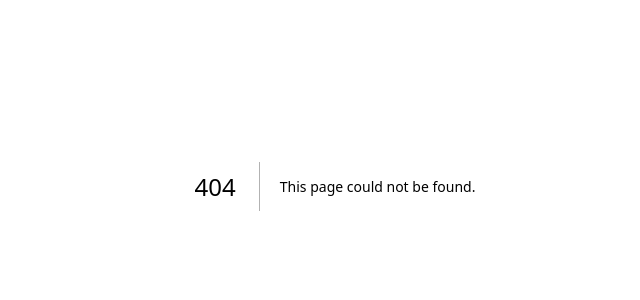
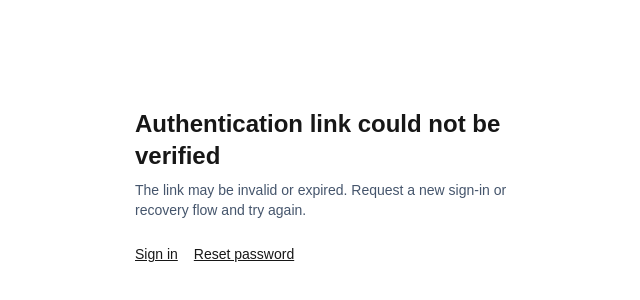
Before and after one commit to zohanubis/civora-web, a Next.js app: page /auth/error in a window 1280 px wide. Before the commit this address had no page. Shown: the part 214-514 px from the top of the page, without its empty margins (305-945 px from the left). Built offline with nearby package versions, Linux system fonts and the light colour scheme.

Commit message:
feat(identity): add authentication error page

```diff
--- /dev/null
+++ b/src/app/auth/error/page.tsx
@@ -0,0 +1,22 @@
+import Link from "next/link";
+
+export default function AuthErrorPage() {
+  return (
+    <main className="mx-auto flex min-h-screen max-w-md flex-col justify-center gap-6 px-6">
+      <div className="space-y-2">
+        <h1 className="text-2xl font-semibold">Authentication link could not be verified</h1>
+        <p className="text-sm text-slate-600">
+          The link may be invalid or expired. Request a new sign-in or recovery flow and try again.
+        </p>
+      </div>
+      <div className="flex gap-4 text-sm">
+        <Link className="font-medium underline" href="/sign-in">
+          Sign in
+        </Link>
+        <Link className="font-medium underline" href="/forgot-password">
+          Reset password
+        </Link>
+      </div>
+    </main>
+  );
+}
```
